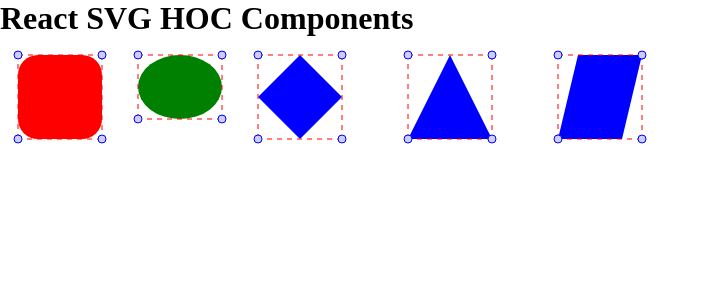
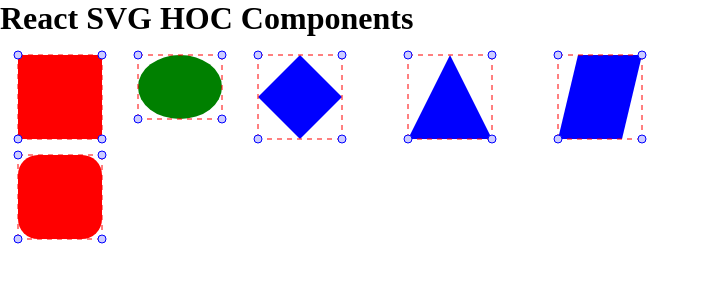
Before and after one commit to ganyanchuan1989/react-resize-svg, a React app: page / in a window 1280 px wide. Shown: the top 300 px of the page, without its empty margins (0-710 px from the left). Built offline with nearby package versions, Linux system fonts and the light colour scheme.

Commit message:
add readme

```diff
--- a/example/App.jsx
+++ b/example/App.jsx
@@ -3,8 +3,8 @@ import style from "./App.css";
 import RectSvg from "../src/components/RectSvg";
 import EllipseSvg from "../src/components/EllipseSvg";
 import DiamondSvg from "../src/components/DiamondSvg";
-import TriangleSvg from '../src/components/TriangleSvg';
-import ParallelogramSvg from '../src/components/ParallelogramSvg';
+import TriangleSvg from "../src/components/TriangleSvg";
+import ParallelogramSvg from "../src/components/ParallelogramSvg";
 
 class App extends Component {
 	render() {
@@ -13,11 +13,33 @@ class App extends Component {
 				<h1>React SVG HOC Components</h1>
 				<div id="container" style={{ position: "absolute" }}>
 					{/* 采用绝对布局方式 */}
-					<RectSvg width="100" height="100" top="10" left="10" style={{fill: 'red'}} className={style.customClass}/>
+					<RectSvg
+						width="100"
+						height="100"
+						top="10"
+						left="10"
+						style={{ fill: "red" }}
+						className={style.customClass}
+					/>
+					<RectSvg
+						width="100"
+						height="100"
+						top="110"
+						left="10"
+						style={{ fill: "red" }}
+						className={style.customClass}
+						rx="20"
+						ry="20"
+					/>
 					<EllipseSvg width="100" height="80" top="10" left="130" />
-          <DiamondSvg width="100" height="100" top="10" left="250" />
-          <TriangleSvg width="100" height="100" top="10" left="400" />
-					<ParallelogramSvg width="100" height="100" top="10" left="550"/>
+					<DiamondSvg width="100" height="100" top="10" left="250" />
+					<TriangleSvg width="100" height="100" top="10" left="400" />
+					<ParallelogramSvg
+						width="100"
+						height="100"
+						top="10"
+						left="550"
+					/>
 				</div>
 			</div>
 		);
--- a/src/components/RectSvg.jsx
+++ b/src/components/RectSvg.jsx
@@ -1,23 +1,18 @@
 import React, { Component } from "react";
 import ResizeSvgHOC from "./ResizeSvgHOC";
-
-
 
 class RectSvg extends Component {
 	render() {
 		// style 从外部传入
-		let { padding, contentWidth, contentHeight, style,className } = this.props;
+		let { padding, contentWidth, contentHeight, ...otherProps} = this.props;
 		// console.log('className', className);
 		return (
 			<rect
+				{...otherProps}
 				x={padding}
 				y={padding}
-				rx="20"
-				ry="20"
         width={contentWidth}
 				height={contentHeight}
-				style={style}
-				className={className}
 			/>
 		);
 	}
```
Also changed, not shown: 2 other files (tests, documents, lock files or other folders).
